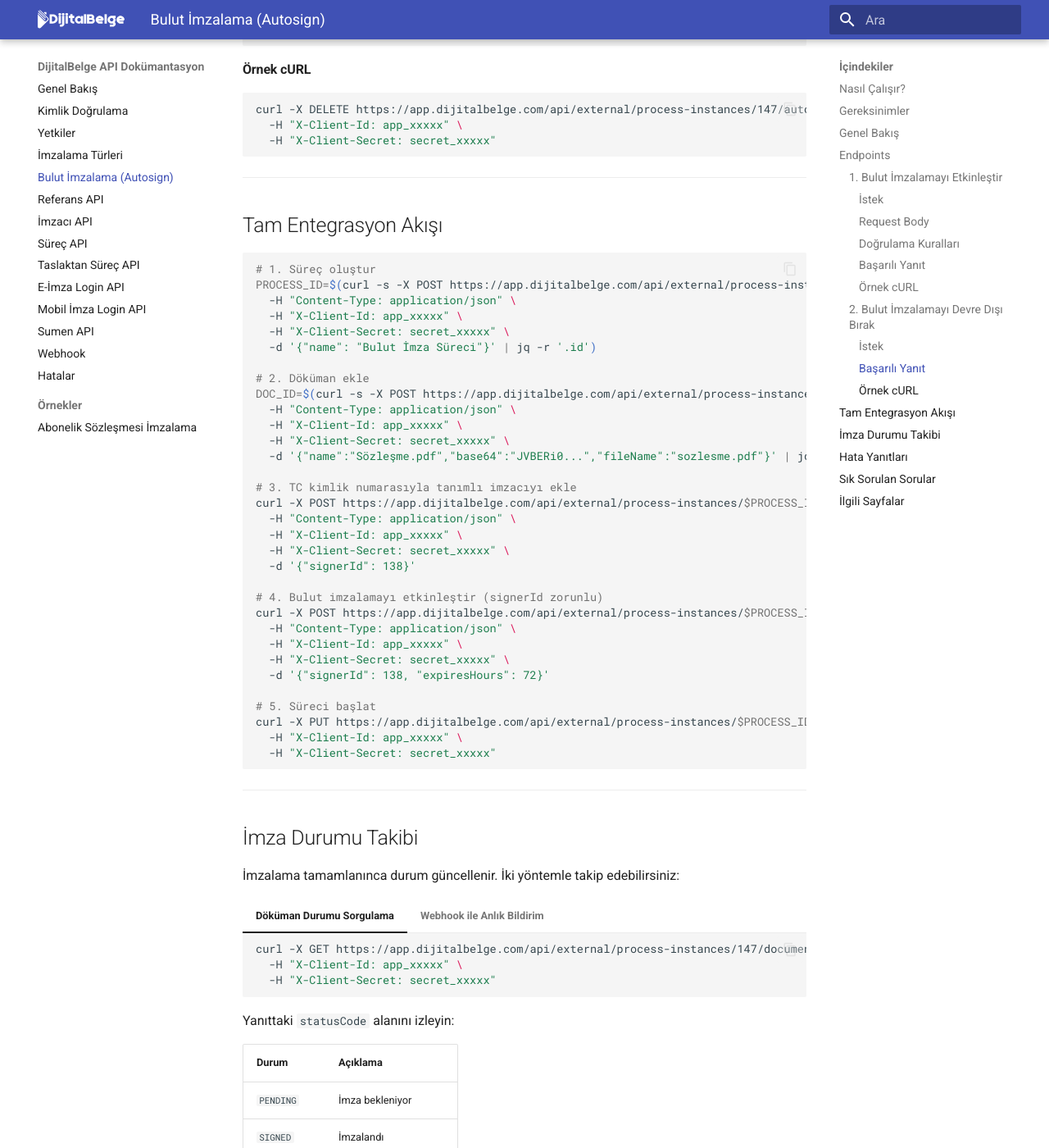
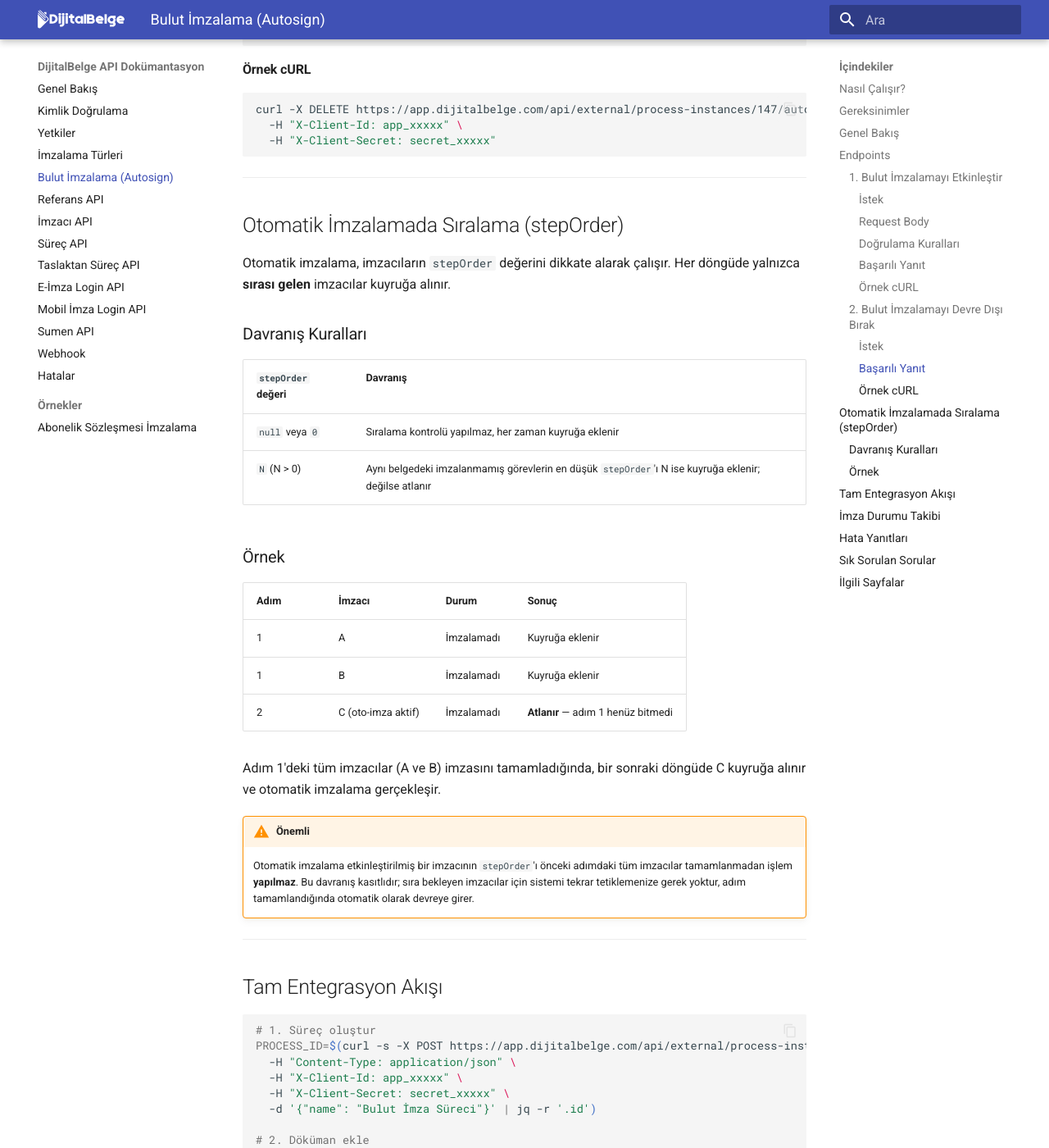
Before and after one commit to sadroalin06/dijitalbelge_dokuman, an MkDocs documentation site: the page built from docs/autosign.md, in a window 1280 px wide and 1400 px high, scrolled down 4116 px. Shown: the whole window at 82% size. Built offline with MkDocs 1.6.1 and Material for MkDocs 9.7.7, drawn with Linux system fonts in a browser that asks for light colours.

Commit message:
güncelleme

````diff
--- a/docs/autosign.md
+++ b/docs/autosign.md
@@ -174,6 +174,32 @@ curl -X DELETE https://app.dijitalbelge.com/api/external/process-instances/147/a
 
 ---
 
+## Otomatik İmzalamada Sıralama (stepOrder)
+
+Otomatik imzalama, imzacıların `stepOrder` değerini dikkate alarak çalışır. Her döngüde yalnızca **sırası gelen** imzacılar kuyruğa alınır.
+
+### Davranış Kuralları
+
+| `stepOrder` değeri | Davranış |
+|--------------------|----------|
+| `null` veya `0` | Sıralama kontrolü yapılmaz, her zaman kuyruğa eklenir |
+| `N` (N > 0) | Aynı belgedeki imzalanmamış görevlerin en düşük `stepOrder`'ı N ise kuyruğa eklenir; değilse atlanır |
+
+### Örnek
+
+| Adım | İmzacı | Durum | Sonuç |
+|------|--------|-------|-------|
+| 1 | A | İmzalamadı | Kuyruğa eklenir |
+| 1 | B | İmzalamadı | Kuyruğa eklenir |
+| 2 | C (oto-imza aktif) | İmzalamadı | **Atlanır** — adım 1 henüz bitmedi |
+
+Adım 1'deki tüm imzacılar (A ve B) imzasını tamamladığında, bir sonraki döngüde C kuyruğa alınır ve otomatik imzalama gerçekleşir.
+
+!!! warning "Önemli"
+    Otomatik imzalama etkinleştirilmiş bir imzacının `stepOrder`'ı önceki adımdaki tüm imzacılar tamamlanmadan işlem **yapılmaz**. Bu davranış kasıtlıdır; sıra bekleyen imzacılar için sistemi tekrar tetiklemenize gerek yoktur, adım tamamlandığında otomatik olarak devreye girer.
+
+---
+
 ## Tam Entegrasyon Akışı
 
 ```bash
````
